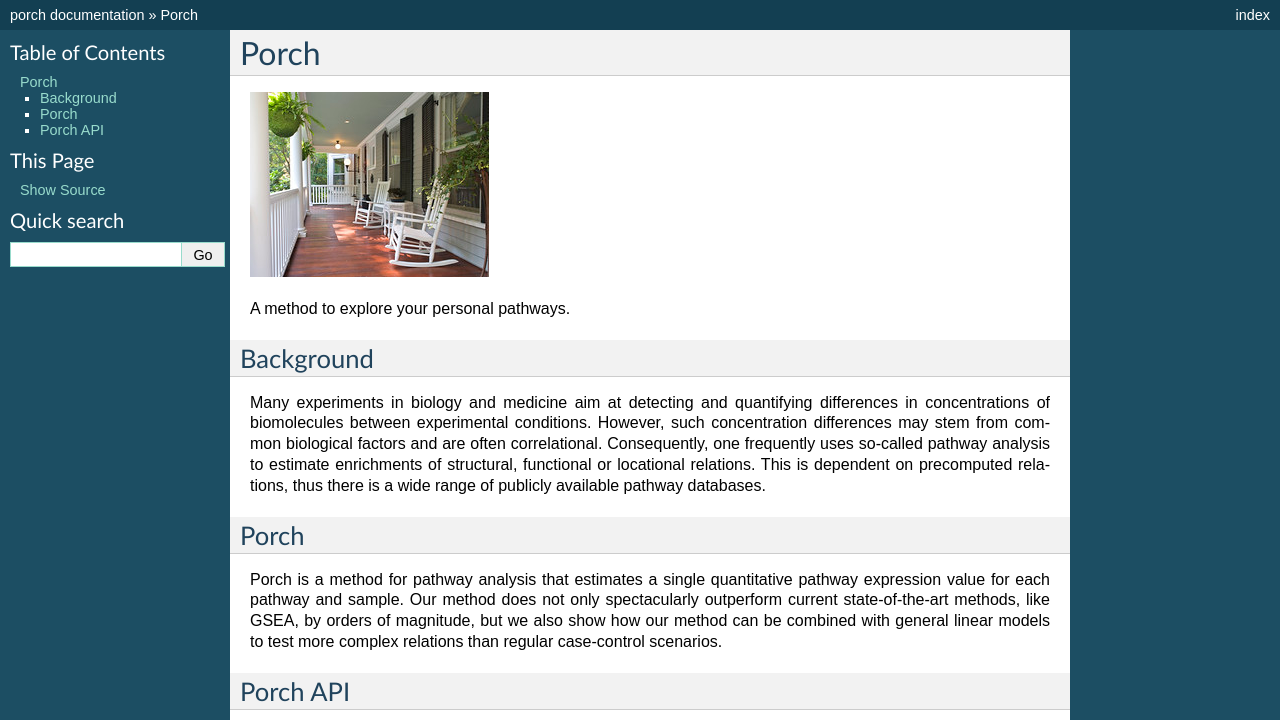
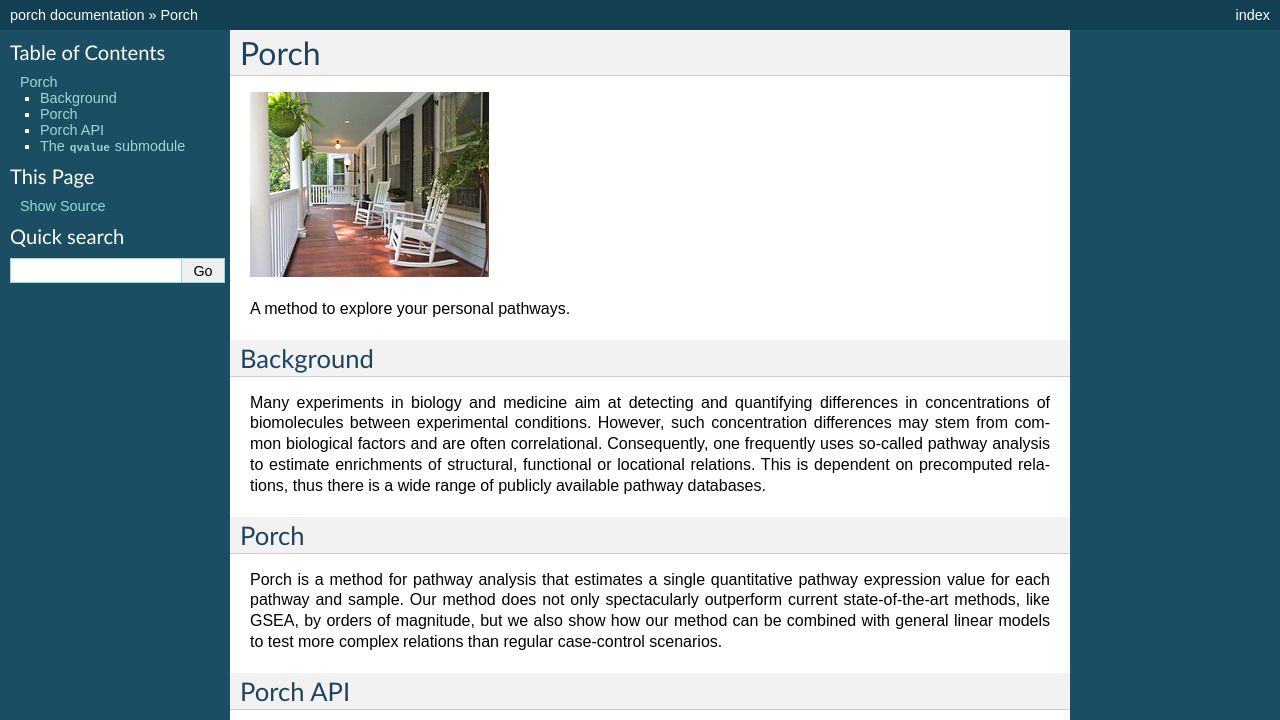
Before and after one commit to statisticalbiotechnology/porch, a Sphinx documentation site: the page built from docs/index.md, in a window 1280 px wide. Shown: the top 720 px of the page. Built offline with Sphinx 7.4.7, drawn with Linux system fonts in a browser that asks for light colours; grey boxes are pictures that could not be loaded.

Commit message:
This seems to work offline.

````diff
--- a/docs/index.md
+++ b/docs/index.md
@@ -23,6 +23,7 @@ Porch is a method for pathway analysis that estimates a single quantitative path
 .. automodule:: porch.porch
    :members:
 ```
+## The `qvalue` submodule
 
 ```eval_rst
 .. automodule:: porch.qvalue
````
